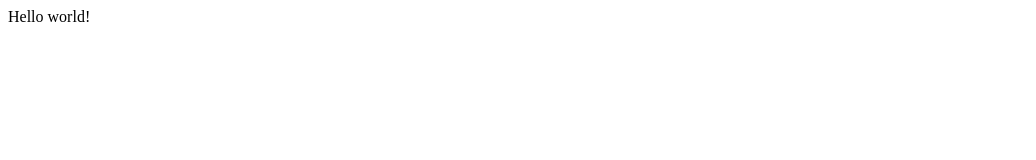
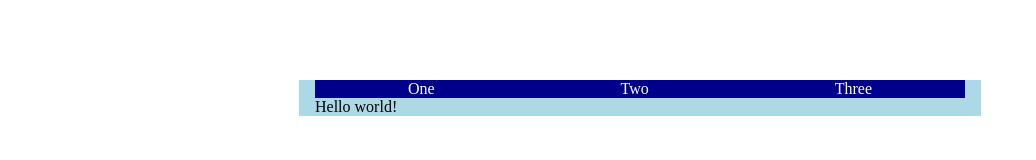
Before and after one commit to spettit/seantest, a Gatsby site: page / in a window 1280 px wide. Shown: the whole page, without its empty margins (0-1036 px from the left). Built offline with nearby package versions, Linux system fonts and the light colour scheme; Gatsby itself is replaced by a stand-in of ours.

Commit message:
Hello world level

```diff
--- /dev/null
+++ b/src/pages/compnents/layout.js
@@ -0,0 +1,11 @@
+import React from "react"
+
+import navbar from './navbar'
+import Navbar from "./navbar"
+
+export default ({ children }) => (
+  <div style={{ margin: `5rem auto`, maxWidth: 650, padding: `0 1rem`, backgroundColor: 'lightblue' }}>
+  <Navbar />
+    {children}
+  </div>
+)
--- /dev/null
+++ b/src/pages/compnents/navbar.js
@@ -0,0 +1,11 @@
+import React from 'react'
+
+const Navbar = () => (
+    <div style = {{display: 'flex', flexDirection: 'row', backgroundColor: 'darkblue', color: 'white', justifyContent: 'space-around'}}>
+        <div>One</div>
+        <div>Two</div>
+        <div>Three</div>
+    </div>
+)
+
+export default Navbar
--- a/src/pages/index.js
+++ b/src/pages/index.js
@@ -1,3 +1,9 @@
 import React from "react"
+import Layout from "../pages/compnents/layout"
 
-export default () => <div>Hello world!</div>
+export default () => (
+    <Layout>
+    <div>Hello world!</div>
+    </Layout>
+
+)
```
